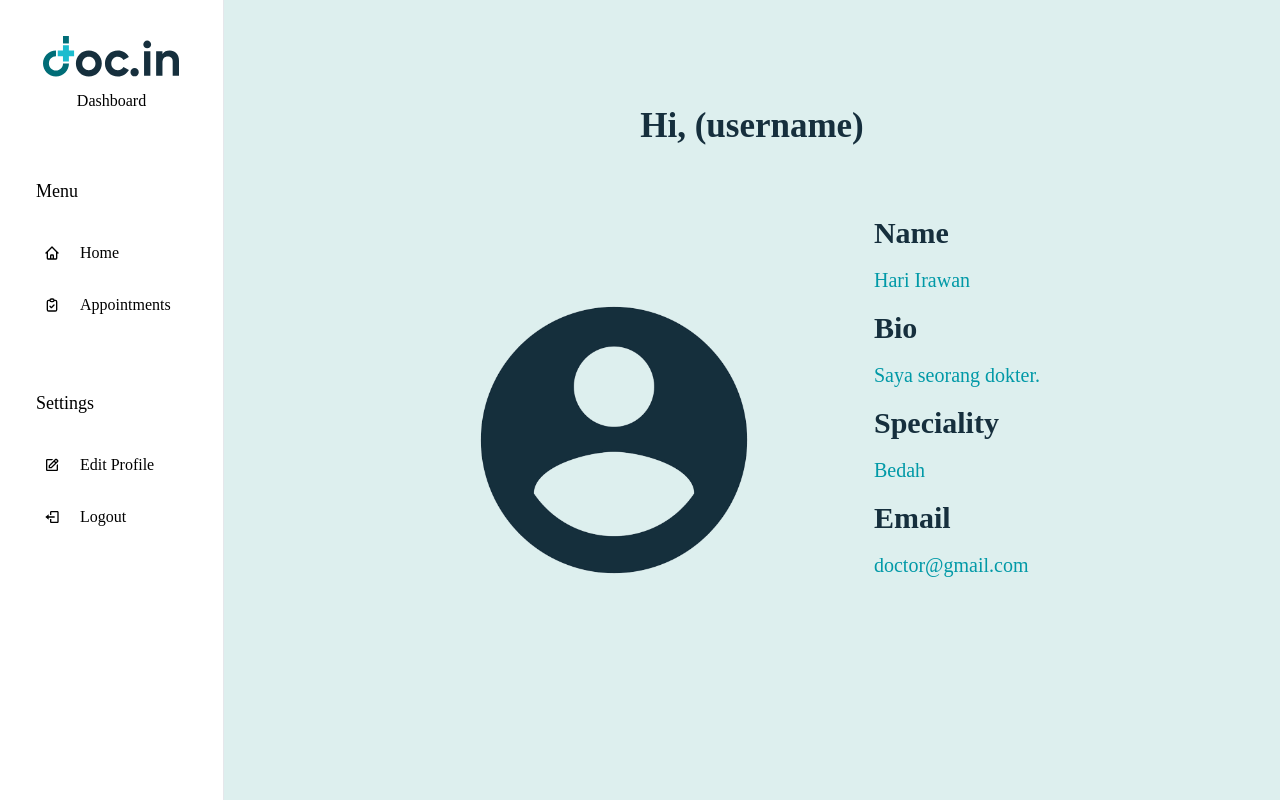
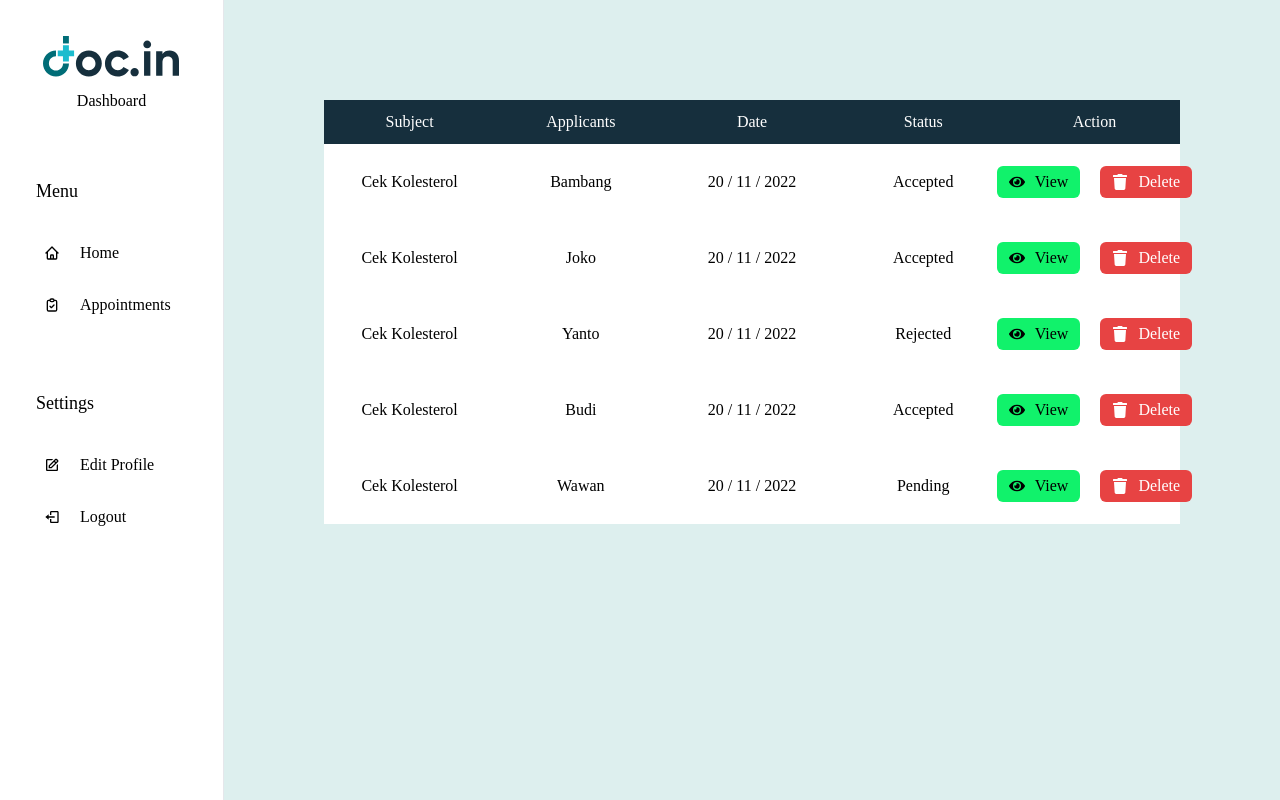
Before and after one commit to Fatinabimanyu/docin-react18, a React (Create React App) app: page /doctor-dashboard in a window 1280 px wide. Built offline with nearby package versions, Linux system fonts and the light colour scheme.

Commit message:
feat(dashboard): add doctor dashboard content

```diff
--- /dev/null
+++ b/src/components/DoctorAppoinment.jsx
@@ -0,0 +1,111 @@
+import React from "react";
+import Sidebar from "./Sidebar";
+import {FaEye,FaTrash} from 'react-icons/fa'
+import { useState } from "react";
+
+const appoinmentdata = [
+    {
+      id: 1,
+      subject: "Cek Kolesterol",
+      applicant: "Bambang",
+      date: "20 / 11 / 2022",
+      status: "Accepted",
+    },
+    {
+      id: 2,
+      subject: "Cek Kolesterol",
+      applicant: "Joko",
+      date: "20 / 11 / 2022",
+      status: "Accepted",
+    },
+    {
+      id: 3,
+      subject: "Cek Kolesterol",
+      applicant: "Yanto",
+      date: "20 / 11 / 2022",
+      status: "Rejected",
+    },
+    {
+      id: 4,
+      subject: "Cek Kolesterol",
+      applicant: "Budi",
+      date: "20 / 11 / 2022",
+      status: "Accepted",
+    },
+    {
+      id: 5,
+      subject: "Cek Kolesterol",
+      applicant: "Wawan",
+      date: "20 / 11 / 2022",
+      status: "Pending",
+    },
+  ];
+
+export default function DoctorAppoinment() {
+    const [isActivebtn1, setIsActivebtn1] = useState(true)
+    const [isActivebtn2, setIsActivebtn2] = useState(false)
+    const [isActivebtn3, setIsActivebtn3] = useState(false)
+    const handleClickbtn1 = () => {
+        setIsActivebtn1(!isActivebtn1)
+        setIsActivebtn2(false)
+        setIsActivebtn3(false)
+    }
+    const handleClickbtn2 = () =>{
+        setIsActivebtn1(false)
+        setIsActivebtn2(!isActivebtn2)
+        setIsActivebtn3(false)
+    }
+    const handleClickbtn3 = () =>{
+        setIsActivebtn1(false)
+        setIsActivebtn2(false)
+        setIsActivebtn3(!isActivebtn3)
+    }
+
+
+
+  return (
+    <>
+      <section className="w-full bg-hijau-muda h-[100vh] flex justify-center ">
+        <div className="px-[100px] w-full mt-[70px]">
+          {/* <div className="grid grid-cols-3">
+            <button className={` ${isActivebtn1 ? "bg-hitam":"bg-abu"} rounded-none bg-hitam hover:bg-hijaugelap`} onClick={handleClickbtn1}> Pending Request</button>
+            <button className={` ${isActivebtn2 ? "bg-hitam":"bg-abu"} rounded-none hover:bg-hijaugelap`} onClick={handleClickbtn2} >Accepted Request</button>
+            <button className={` ${isActivebtn3 ? "bg-hitam":"bg-abu"} rounded-none hover:bg-hijaugelap`} onClick={handleClickbtn3} >Rejected Request</button>
+          </div> */}
+        <div className="grid grid-cols-5 mt-[30px]">
+          <p className="text-center bg-hitam text-white py-[10px]">Subject</p>
+          <p className="text-center bg-hitam text-white py-[10px]">
+            Applicants
+          </p>
+          <p className="text-center bg-hitam text-white py-[10px]">Date</p>
+          <p className="text-center bg-hitam text-white py-[10px]">Status</p>
+          <p className="text-center bg-hitam text-white py-[10px]">Action</p>
+        </div>
+        <AppoinmentConfig items={appoinmentdata}/>
+      </div>
+      </section>
+    </>
+  );
+}
+
+function AppoinmentConfig({ items }) {
+  return (
+    <div>
+      {/* {appoinmentdata.filter(id => id.contains("Accepted")).map(appoinment => { */}
+      {items.map((appoinment) =>{
+        return (
+        <div key={appoinment.key} className="grid grid-cols-5 bg-white">
+            <p className="text-center py-[26px]">{appoinment.subject}</p>
+            <p className="text-center py-[26px]">{appoinment.applicant}</p>
+            <p className="text-center py-[26px]">{appoinment.date}</p>
+            <p className="text-center py-[26px]">{appoinment.status}</p>
+            <div className="flex justify-center items-center gap-x-5">
+                <button className="inline-flex bg-[#11F26B] items-center px-3 py-1 text-black rounded-md"><FaEye  className="mr-[10px]"/> View</button>
+                <button className="inline-flex bg-[#E74343] items-center px-3 py-1 text-white rounded-md"><FaTrash className="mr-[10px]"/>Delete</button>
+            </div>
+        </div>
+        )
+      })}
+    </div>
+  );
+}
--- a/src/components/LogInUser.jsx
+++ b/src/components/LogInUser.jsx
@@ -43,7 +43,7 @@ export default function LogInForm() {
         }}
       >
         <form
-          className="flex-col flex px-[30px] w-[350px] py-[30px] xl:w-auto xl:px-[90px] xl:py-[45px] rounded-[18px]"
+          className="flex-col flex px-[30px] w-[350px] md:w-[600px] xl:w-[800px] py-[30px] xl:px-[90px] xl:py-[45px] rounded-[18px]"
           style={{
             background:
               " linear-gradient(0deg, rgba(0, 0, 0, 0.2), rgba(0, 0, 0, 0.2)), rgba(22, 47, 61, 0.6)",
--- a/src/components/NotFound.jsx
+++ b/src/components/NotFound.jsx
@@ -9,7 +9,7 @@ export default function NotFound() {
             <div>
                 <img src={NotFoundImg}></img>
             </div>
-            <a className='pt-5' href="/">Kembali ke Beranda</a>
+            <a className='pt-5 hover:text-hijau' href="/">Kembali ke Beranda</a>
         </div>
     </>
   )
--- a/src/pages/DoctorDashboard.jsx
+++ b/src/pages/DoctorDashboard.jsx
@@ -1,12 +1,12 @@
 import React from "react";
-import DashContent from "../components/DashContent";
+import DoctorAppointment from "../components/DoctorAppoinment";
 import Sidebar from "../components/Sidebar";
 
 export default function DoctorDashboard() {
   return (
     <div className="w-full min-h-screen bg-white flex flex-row">
       <Sidebar />
-      <DashContent />
+      <DoctorAppointment />
     </div>
   );
 }
--- a/tailwind.config.js
+++ b/tailwind.config.js
@@ -1,8 +1,6 @@
 /** @type {import('tailwindcss').Config} */
 module.exports = {
-  content: ["./src/**/*.{js,jsx,ts,tsx}",
-  "node_modules/flowbite-react/**/*.{js,jsx,ts,tsx}"
-],
+  content: ["./src/**/*.{js,jsx,ts,tsx}"],
   theme: {
     screens: {
       sm: "640px",
@@ -30,10 +28,12 @@ module.exports = {
         'hijau': '#0199A7',
         'putih': '#EDF6F9',
         'hijau-muda': '#DDEFEE',
-        'hitam': '#162F3D'
+        'hitam': '#162F3D',
+        'abu': '#729EB7',
+        'hijaugelap': '#006D77'
       }
     },
 
   },
-  plugins: [require('flowbite/plugin')],
+  plugins: [],
 };
```
Also changed, not shown: 1 other file (tests, documents, lock files or other folders).
